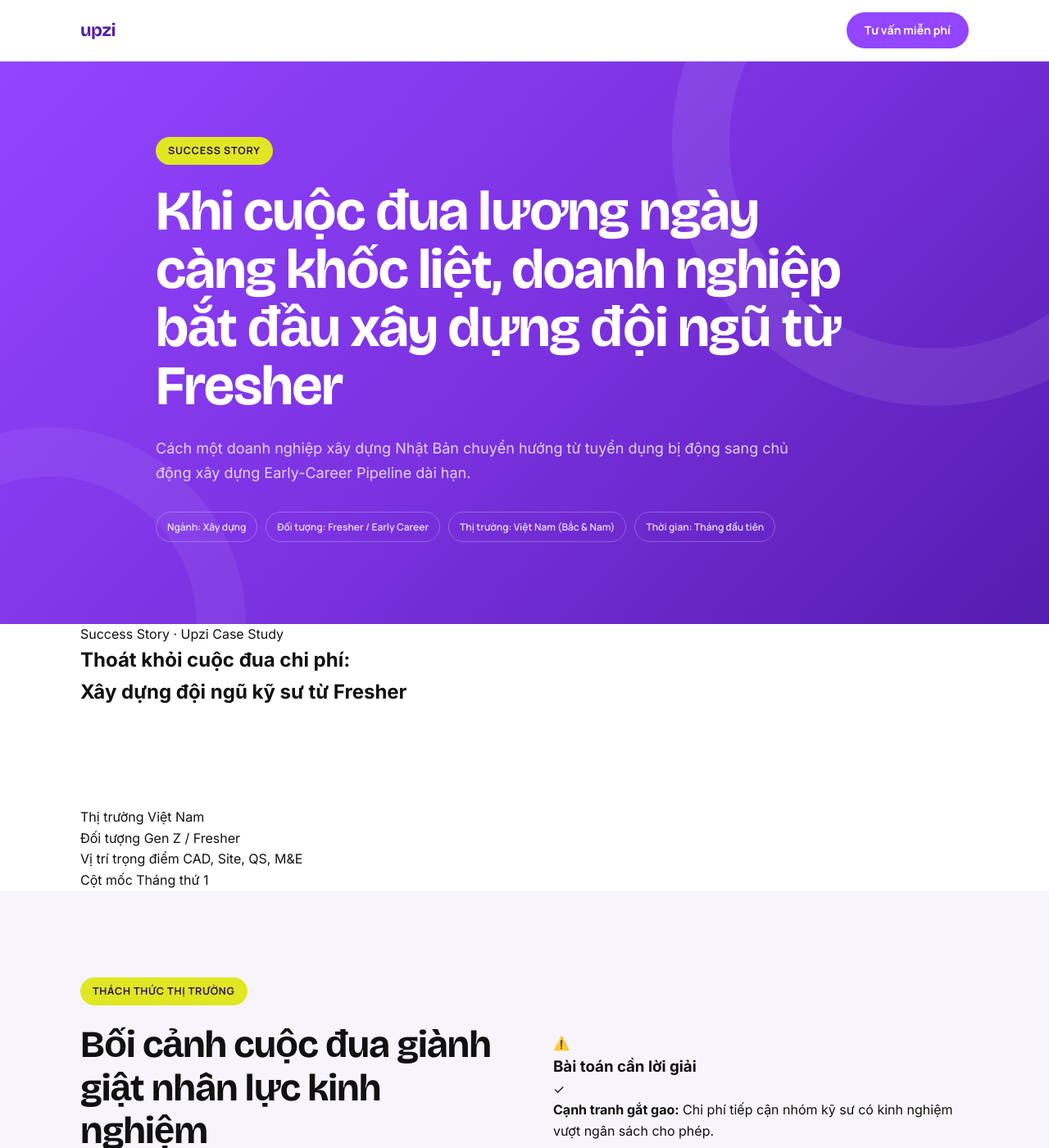
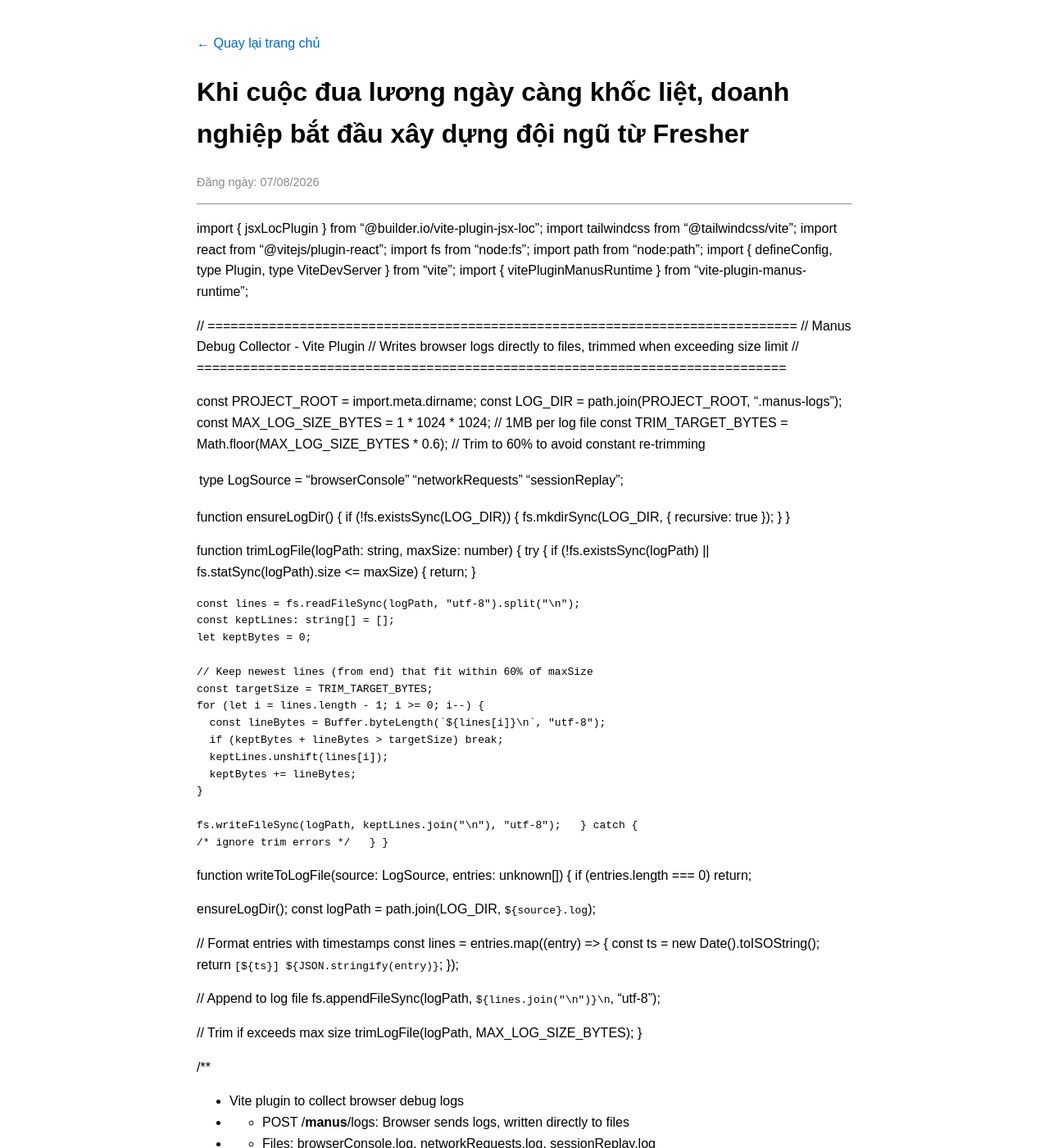
Before and after one commit to upzi-vn/staging, a Jekyll site: the page built from _posts/2026-08-07-tuyen-fresher-vuot-qua-canh-tranh-nhan-su.md, in a window 1280 px wide and 1400 px high. Shown: the whole window at 82% size. Built offline with Jekyll 4.4.1, drawn with Linux system fonts in a browser that asks for light colours; our own code applies the rules of GitHub Pages for plain Markdown files; some of the changed text lies outside the part shown.

Commit message:
2026-08-07-tuyen-fresher-vuot-qua-canh-tranh-nhan-su.md

```diff
--- a/_posts/2026-08-07-tuyen-fresher-vuot-qua-canh-tranh-nhan-su.md
+++ b/_posts/2026-08-07-tuyen-fresher-vuot-qua-canh-tranh-nhan-su.md
@@ -10,245 +9,244 @@ period: "Tháng đầu tiên"
 date: 2026-08-07
 ---
 
-<!-- HERO SECTION (LANDING PAGE STYLE) -->
-<section class="hero-section text-center white">
-  <div class="wrap hero-wrap">
+import { jsxLocPlugin } from "@builder.io/vite-plugin-jsx-loc";
+import tailwindcss from "@tailwindcss/vite";
+import react from "@vitejs/plugin-react";
+import fs from "node:fs";
+import path from "node:path";
+import { defineConfig, type Plugin, type ViteDevServer } from "vite";
+import { vitePluginManusRuntime } from "vite-plugin-manus-runtime";
 
-    <div class="badge-pill">
-      <span class="badge-dot"></span>
-      <span class="badge-text">Success Story · Upzi Case Study</span>
-    </div>
+// =============================================================================
+// Manus Debug Collector - Vite Plugin
+// Writes browser logs directly to files, trimmed when exceeding size limit
+// =============================================================================
 
-    <h1 class="hero-heading">
-      Thoát khỏi cuộc đua chi phí: <br/>
-      <span class="text-gradient-purple">Xây dựng đội ngũ kỹ sư từ Fresher</span>
-    </h1>
+const PROJECT_ROOT = import.meta.dirname;
+const LOG_DIR = path.join(PROJECT_ROOT, ".manus-logs");
+const MAX_LOG_SIZE_BYTES = 1 * 1024 * 1024; // 1MB per log file
+const TRIM_TARGET_BYTES = Math.floor(MAX_LOG_SIZE_BYTES * 0.6); // Trim to 60% to avoid constant re-trimming
 
-    <p class="hero-lead">
-      Một công ty xây dựng Nhật Bản tại Việt Nam tái định hình chiến lược tuyển dụng: Chuyển hướng từ tiếp cận ứng viên giàu kinh nghiệm sang chủ động thu hút và đào tạo thế hệ Fresher.
-    </p>
+type LogSource = "browserConsole" | "networkRequests" | "sessionReplay";
 
-    <!-- METRICS DATA BAR -->
-    <div class="metrics-grid">
-      <div class="metric-card">
-        <span class="metric-label">Thị trường</span>
-        <span class="metric-value">Việt Nam</span>
-      </div>
-      <div class="metric-card">
-        <span class="metric-label">Đối tượng</span>
-        <span class="metric-value">Gen Z / Fresher</span>
-      </div>
-      <div class="metric-card">
-        <span class="metric-label">Vị trí trọng điểm</span>
-        <span class="metric-value">CAD, Site, QS, M&E</span>
-      </div>
-      <div class="metric-card">
-        <span class="metric-label">Cột mốc</span>
-        <span class="metric-value">Tháng thứ 1</span>
-      </div>
-    </div>
+function ensureLogDir() {
+  if (!fs.existsSync(LOG_DIR)) {
+    fs.mkdirSync(LOG_DIR, { recursive: true });
+  }
+}
 
-  </div>
-</section>
+function trimLogFile(logPath: string, maxSize: number) {
+  try {
+    if (!fs.existsSync(logPath) || fs.statSync(logPath).size <= maxSize) {
+      return;
+    }
 
-<!-- SECTION 1: THE CHALLENGE (2-COLUMN GRID) -->
-<section class="story-section off">
-  <div class="wrap">
+    const lines = fs.readFileSync(logPath, "utf-8").split("\n");
+    const keptLines: string[] = [];
+    let keptBytes = 0;
 
-    <div class="section-grid two-columns align-center">
+    // Keep newest lines (from end) that fit within 60% of maxSize
+    const targetSize = TRIM_TARGET_BYTES;
+    for (let i = lines.length - 1; i >= 0; i--) {
+      const lineBytes = Buffer.byteLength(`${lines[i]}\n`, "utf-8");
+      if (keptBytes + lineBytes > targetSize) break;
+      keptLines.unshift(lines[i]);
+      keptBytes += lineBytes;
+    }
 
-      <div class="content-block">
-        <div class="eyebrow">Thách thức thị trường</div>
-        <h2>Bối cảnh cuộc đua giành giật nhân lực kinh nghiệm</h2>
-        <p>
-          Nhu cầu nhân lực tăng cao đẩy mức lương liên tục lên đỉnh mới. Các doanh nghiệp rơi vào vòng xoáy cạnh tranh khốc liệt để tiếp cận cùng một nhóm ứng viên hạn chế.
-        </p>
-        <p>
-          Thay vì tiếp tục tiêu tốn ngân sách cho cuộc đua này, doanh nghiệp xây dựng Nhật Bản đã mở rộng cơ hội cho nhóm Fresher tại cả hai miền Bắc - Nam (với các vị trí: CAD Draftsman, Site Engineer, QS Engineer, M&E Site Engineer).
-        </p>
-      </div>
+    fs.writeFileSync(logPath, keptLines.join("\n"), "utf-8");
+  } catch {
+    /* ignore trim errors */
+  }
+}
 
-      <!-- INSIGHT / CHALLENGE CARD -->
-      <div class="tech-card bg-white highlight-border">
-        <div class="card-header">
-          <span class="icon-warning">⚠️</span>
-          <h3>Bài toán cần lời giải</h3>
-        </div>
-        <div class="card-body">
-          <div class="check-item">
-            <div class="check-icon">✓</div>
-            <div class="check-text">
-              <strong>Cạnh tranh gắt gao:</strong> Chi phí tiếp cận nhóm kỹ sư có kinh nghiệm vượt ngân sách cho phép.
-            </div>
-          </div>
-          <div class="check-item">
-            <div class="check-icon">✓</div>
-            <div class="check-text">
-              <strong>Salary War:</strong> Mức lương bị đẩy lên cao do nhiều bên cùng chào mời một ứng viên.
-            </div>
-          </div>
-          <div class="check-item">
-            <div class="check-icon">✓</div>
-            <div class="check-text">
-              <strong>Thiếu Pipeline:</strong> Tuyển dụng bị động theo nhu cầu phát sinh thay vì tạo nguồn từ sớm.
-            </div>
-          </div>
-        </div>
-      </div>
+function writeToLogFile(source: LogSource, entries: unknown[]) {
+  if (entries.length === 0) return;
 
-    </div>
+  ensureLogDir();
+  const logPath = path.join(LOG_DIR, `${source}.log`);
 
-  </div>
-</section>
+  // Format entries with timestamps
+  const lines = entries.map((entry) => {
+    const ts = new Date().toISOString();
+    return `[${ts}] ${JSON.stringify(entry)}`;
+  });
 
-<!-- SECTION 2: EARLY CAREER INSIGHT (CARD GRID) -->
-<section class="story-section white">
-  <div class="wrap text-center">
+  // Append to log file
+  fs.appendFileSync(logPath, `${lines.join("\n")}\n`, "utf-8");
 
-    <div class="section-head max-width-center">
-      <div class="eyebrow-light">Early Career Insight</div>
-      <h2>
-        Fresher không ngại ngành xây dựng. <br/>
-        <span class="text-purple">Họ tìm kiếm sự rõ ràng trong con đường phát triển.</span>
-      </h2>
-      <p>
-        Trước khi quyết định ứng tuyển, mối quan tâm lớn nhất của nhân sự trẻ không dừng lại ở mô tả công việc hiện tại.
-      </p>
-    </div>
+  // Trim if exceeds max size
+  trimLogFile(logPath, MAX_LOG_SIZE_BYTES);
+}
 
-    <!-- 3 COLUMNS QUESTIONS GRID -->
-    <div class="bento-grid three-columns">
-      <div class="bento-card">
-        <div class="bento-number">01</div>
-        <h4>Đào tạo thực chiến</h4>
-        <p class="bento-quote">“Liệu mình có được đào tạo bài bản khi chưa từng đi làm?”</p>
-      </div>
+/**
+ * Vite plugin to collect browser debug logs
+ * - POST /__manus__/logs: Browser sends logs, written directly to files
+ * - Files: browserConsole.log, networkRequests.log, sessionReplay.log
+ * - Auto-trimmed when exceeding 1MB (keeps newest entries)
+ */
+function vitePluginManusDebugCollector(): Plugin {
+  return {
+    name: "manus-debug-collector",
 
-      <div class="bento-card">
-        <div class="bento-number">02</div>
-        <h4>Người đồng hành</h4>
-        <p class="bento-quote">“Ai sẽ là mentor dẫn dắt và hướng dẫn mình tại công trường?”</p>
-      </div>
+    transformIndexHtml(html) {
+      if (process.env.NODE_ENV === "production") {
+        return html;
+      }
+      return {
+        html,
+        tags: [
+          {
+            tag: "script",
+            attrs: {
+              src: "/__manus__/debug-collector.js",
+              defer: true,
+            },
+            injectTo: "head",
+          },
+        ],
+      };
+    },
 
-      <div class="bento-card">
-        <div class="bento-number">03</div>
-        <h4>Lộ trình dài hạn</h4>
-        <p class="bento-quote">“Năng lực và vị trí của mình sẽ phát triển ra sao sau 1–2 năm?”</p>
-      </div>
-    </div>
+    configureServer(server: ViteDevServer) {
+      // POST /__manus__/logs: Browser sends logs (written directly to files)
+      server.middlewares.use("/__manus__/logs", (req, res, next) => {
+        if (req.method !== "POST") {
+          return next();
+        }
 
-  </div>
-</section>
+        const handlePayload = (payload: any) => {
+          // Write logs directly to files
+          if (payload.consoleLogs?.length > 0) {
+            writeToLogFile("browserConsole", payload.consoleLogs);
+          }
+          if (payload.networkRequests?.length > 0) {
+            writeToLogFile("networkRequests", payload.networkRequests);
+          }
+          if (payload.sessionEvents?.length > 0) {
+            writeToLogFile("sessionReplay", payload.sessionEvents);
+          }
 
-<!-- SECTION 3: PLAYBOOK (4-STEP PROCESS) -->
-<section class="story-section off">
-  <div class="wrap">
+          res.writeHead(200, { "Content-Type": "application/json" });
+          res.end(JSON.stringify({ success: true }));
+        };
 
-    <div class="section-head text-center">
-      <div class="eyebrow">Upzi Strategy Playbook</div>
-      <h2>Chuyển từ "Yêu cầu kinh nghiệm" sang "Trao quyền cơ hội"</h2>
-      <p>Tái cấu trúc thông điệp tuyển dụng để trực tiếp giải đáp nỗi băn khoăn của Fresher.</p>
-    </div>
+        const reqBody = (req as { body?: unknown }).body;
+        if (reqBody && typeof reqBody === "object") {
+          try {
+            handlePayload(reqBody);
+          } catch (e) {
+            res.writeHead(400, { "Content-Type": "application/json" });
+            res.end(JSON.stringify({ success: false, error: String(e) }));
+          }
+          return;
+        }
 
-    <div class="playbook-cards-grid">
+        let body = "";
+        req.on("data", (chunk) => {
+          body += chunk.toString();
+        });
 
-      <div class="playbook-card">
-        <div class="card-step">Step 01</div>
-        <h3>Minh bạch đào tạo</h3>
-        <p>Đưa thông tin đào tạo thực tế tại công trường lên ngay đầu tin tuyển dụng, loại bỏ rào cản tự tin cho người mới.</p>
-      </div>
+        req.on("end", () => {
+          try {
+            const payload = JSON.parse(body);
+            handlePayload(payload);
+          } catch (e) {
+            res.writeHead(400, { "Content-Type": "application/json" });
+            res.end(JSON.stringify({ success: false, error: String(e) }));
+          }
+        });
+      });
+    },
+  };
+}
 
-      <div class="playbook-card">
-        <div class="card-step">Step 02</div>
-        <h3>Cam kết Mentorship</h3>
-        <p>Nêu rõ sự đồng hành trực tiếp từ đội ngũ kỹ sư chuyên gia Việt Nam & Nhật Bản trong suốt quá trình làm việc.</p>
-      </div>
+function vitePluginStorageProxy(): Plugin {
+  return {
+    name: "manus-storage-proxy",
+    configureServer(server: ViteDevServer) {
+      server.middlewares.use("/manus-storage", async (req, res) => {
+        const key = req.url?.replace(/^\//, "");
+        if (!key) {
+          res.writeHead(400, { "Content-Type": "text/plain" });
+          res.end("Missing storage key");
+          return;
+        }
 
-      <div class="playbook-card">
-        <div class="card-step">Step 03</div>
-        <h3>Trực quan lộ trình</h3>
-        <p>Cho ứng viên hình dung rõ kiến thức tích lũy được và khả năng thăng tiến lên các vị trí cao hơn trong những năm đầu.</p>
-      </div>
+        const forgeBaseUrl = (process.env.BUILT_IN_FORGE_API_URL || "").replace(/\/+$/, "");
+        const forgeKey = process.env.BUILT_IN_FORGE_API_KEY;
 
-      <div class="playbook-card">
-        <div class="card-step">Step 04</div>
-        <h3>Mở rộng phễu tiếp cận</h3>
-        <p>Chủ động mở thêm vị trí Fresher chuyên biệt thay vì chỉ tìm kiếm những ứng viên đã có sẵn kinh nghiệm.</p>
-      </div>
+        if (!forgeBaseUrl || !forgeKey) {
+          res.writeHead(500, { "Content-Type": "text/plain" });
+          res.end("Storage proxy not configured");
+          return;
+        }
 
-    </div>
+        try {
+          const forgeUrl = new URL("v1/storage/presign/get", forgeBaseUrl + "/");
+          forgeUrl.searchParams.set("path", key);
 
-  </div>
-</section>
+          const forgeResp = await fetch(forgeUrl, {
+            headers: { Authorization: `Bearer ${forgeKey}` },
+          });
 
-<!-- SECTION 4: DATA & MATCH INTELLIGENCE -->
-<section class="story-section white">
-  <div class="wrap">
+          if (!forgeResp.ok) {
+            res.writeHead(502, { "Content-Type": "text/plain" });
+            res.end("Storage backend error");
+            return;
+          }
 
-    <div class="section-grid two-columns align-center">
+          const { url } = (await forgeResp.json()) as { url: string };
+          if (!url) {
+            res.writeHead(502, { "Content-Type": "text/plain" });
+            res.end("Empty signed URL");
+            return;
+          }
 
-      <div class="content-block">
-        <div class="eyebrow-light">Match Rate Intelligence</div>
-        <h2>Nhìn thấy gì từ phản hồi của nhân sự trẻ?</h2>
-        <p>
-          Kết quả tháng đầu tiên không chỉ đo bằng số lượng hồ sơ, mà là những dữ liệu đắt giá để doanh nghiệp hiểu đúng tâm lý ứng viên Gen Z.
-        </p>
-        <div class="quote-pill-wrapper">
-          <div class="quote-pill">
-            💡 “Tuyển sau khi đã hiểu người — thay vì tuyển rồi mới bắt đầu tìm hiểu.”
-          </div>
-        </div>
-      </div>
+          res.writeHead(307, { Location: url, "Cache-Control": "no-store" });
+          res.end();
+        } catch {
+          res.writeHead(502, { "Content-Type": "text/plain" });
+          res.end("Storage proxy error");
+        }
+      });
+    },
+  };
+}
 
-      <div class="results-bento-grid">
-        <div class="res-item">
-          <span class="res-tag">Sức hút vị trí</span>
-          <h4>Xác định vị trí ưu tiên</h4>
-          <p>Nhận biết rõ nhóm chức danh công việc có sức hút tự nhiên cao nhất với Fresher.</p>
-        </div>
+const plugins = [react(), tailwindcss(), jsxLocPlugin(), vitePluginManusRuntime(), vitePluginManusDebugCollector(), vitePluginStorageProxy()];
 
-        <div class="res-item">
-          <span class="res-tag">Sức mạnh thông điệp</span>
-          <h4>Nội dung tạo chuyển đổi</h4>
-          <p>Các yếu tố Đào tạo & Mentor là điểm chạm quyết định tỷ lệ nộp hồ sơ.</p>
-        </div>
-
-        <div class="res-item">
-          <span class="res-tag">Tháo gỡ rào cản</span>
-          <h4>Giải mã ngành nghề</h4>
-          <p>Ứng viên không ngại ngành Xây dựng, rào cản nằm ở cách doanh nghiệp truyền tải cơ hội.</p>
-        </div>
-
-        <div class="res-item">
-          <span class="res-tag">Chuẩn hóa mô hình</span>
-          <h4>Nhân rộng toàn hệ thống</h4>
-          <p>Đóng gói công thức thành công từ vị trí hiệu quả nhất để áp dụng cho toàn bộ các phòng ban khác.</p>
-        </div>
-      </div>
-
-    </div>
-
-  </div>
-</section>
-
-<!-- SECTION 5: STRATEGIC TAKEAWAY QUOTE (BANNER BANNER STYLE) -->
-<section class="purple-banner-section text-center">
-  <div class="wrap center-wrap">
-    <div class="banner-badge">Strategic Takeaway</div>
-    <blockquote class="banner-quote">
-      “Khi doanh nghiệp giảm bớt rào cản về kinh nghiệm và phác họa rõ nét cách họ sẽ được đào tạo, đồng hành và phát triển, nhiều Fresher sẵn sàng đón nhận những cơ hội mà trước đây họ nghĩ mình chưa đủ điều kiện ứng tuyển.”
-    </blockquote>
-    <div class="banner-source">Upzi Early Career Research</div>
-  </div>
-</section>
-
-<!-- SECTION 6: KẾT LUẬN -->
-<section class="story-section white">
-  <div class="wrap text-center max-width-800">
-    <div class="eyebrow-light">Kết luận</div>
-    <h2>Xây dựng nguồn nhân sự cho nhu cầu tương lai</h2>
-    <p class="summary-text">
-      Chiến dịch chứng minh một hướng đi mới: Thay vì cuốn theo cuộc đua chi phí giành giật nhân sự cũ, việc mở rộng nguồn ứng viên và giúp họ thấy rõ lộ trình đồng hành chính là chìa khóa để doanh nghiệp tự tạo dựng nguồn nhân lực tài năng và bền vững.
-    </p>
-  </div>
-</section>
+export default defineConfig({
+  plugins,
+  resolve: {
+    alias: {
+      "@": path.resolve(import.meta.dirname, "client", "src"),
+      "@shared": path.resolve(import.meta.dirname, "shared"),
+      "@assets": path.resolve(import.meta.dirname, "attached_assets"),
+    },
+  },
+  envDir: path.resolve(import.meta.dirname),
+  root: path.resolve(import.meta.dirname, "client"),
+  build: {
+    outDir: path.resolve(import.meta.dirname, "dist/public"),
+    emptyOutDir: true,
+  },
+  server: {
+    port: 3000,
+    strictPort: false, // Will find next available port if 3000 is busy
+    host: true,
+    allowedHosts: [
+      ".manuspre.computer",
+      ".manus.computer",
+      ".manus-asia.computer",
+      ".manuscomputer.ai",
+      ".manusvm.computer",
+      "localhost",
+      "127.0.0.1",
+    ],
+    fs: {
+      strict: true,
+      deny: ["**/.*"],
+    },
+  },
+});
```
Also changed, not shown: other parts of _posts/2026-08-07-tuyen-fresher-vuot-qua-canh-tranh-nhan-su.md (+0 -1 lines).
